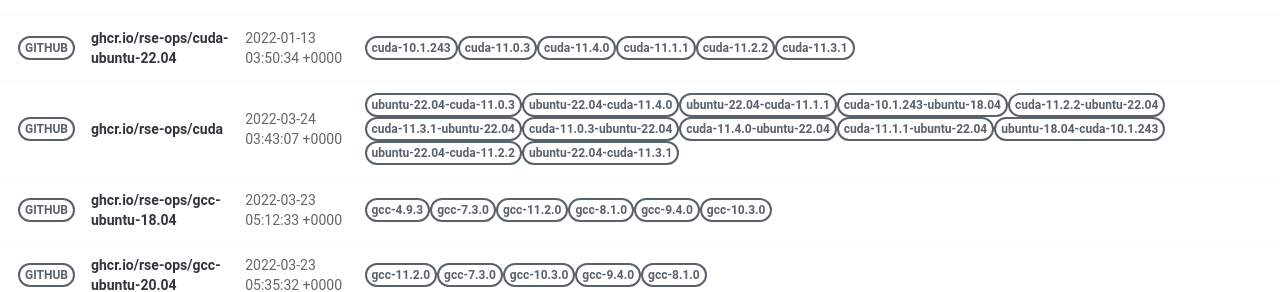
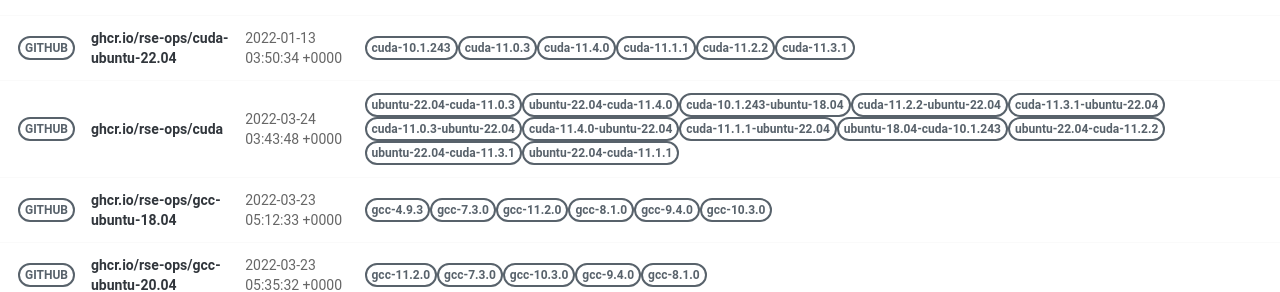
Before and after one commit to rse-ops/docker-images, a Jekyll site: the page built from pages/index.md, in a window 1280 px wide. Shown: the part 414-706 px from the top of the page. Built offline with Jekyll 4.4.1, drawn with Linux system fonts in a browser that asks for light colours; nearby versions of some CDN libraries.

Commit message:
Automated push to update library 2022-03-24

```diff
--- a/_library/ghcr.io-rse-ops-cuda.md
+++ b/_library/ghcr.io-rse-ops-cuda.md
@@ -1,7 +1,7 @@
 ---
 layout: container
 name: ghcr.io/rse-ops/cuda
-updated_at: 2022-03-24 03:43:07.626555
+updated_at: 2022-03-24 03:43:48.698849
 
 
 container_url: https://github.com/orgs/rse-ops/packages/container/package/cuda
```
Also changed, not shown: other parts of _library/ghcr.io-rse-ops-cuda.md (+3 -3 lines).
